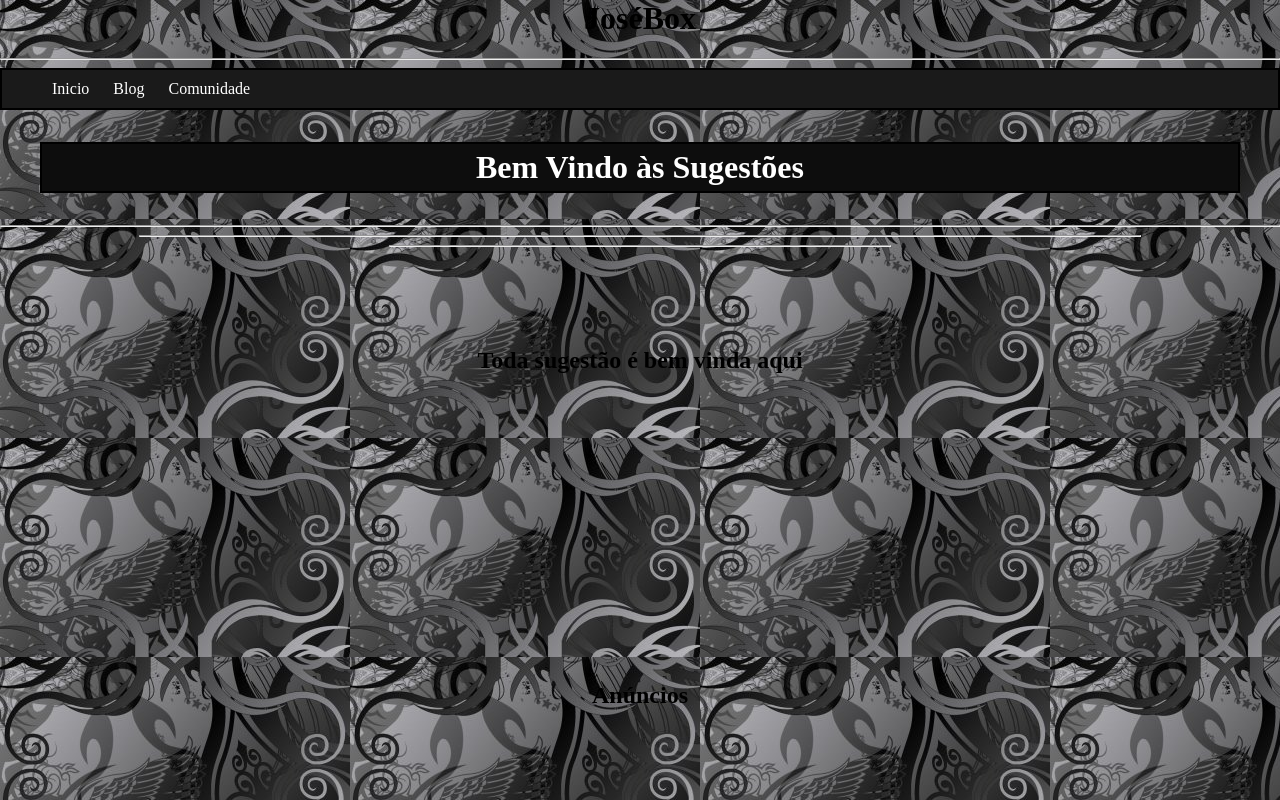
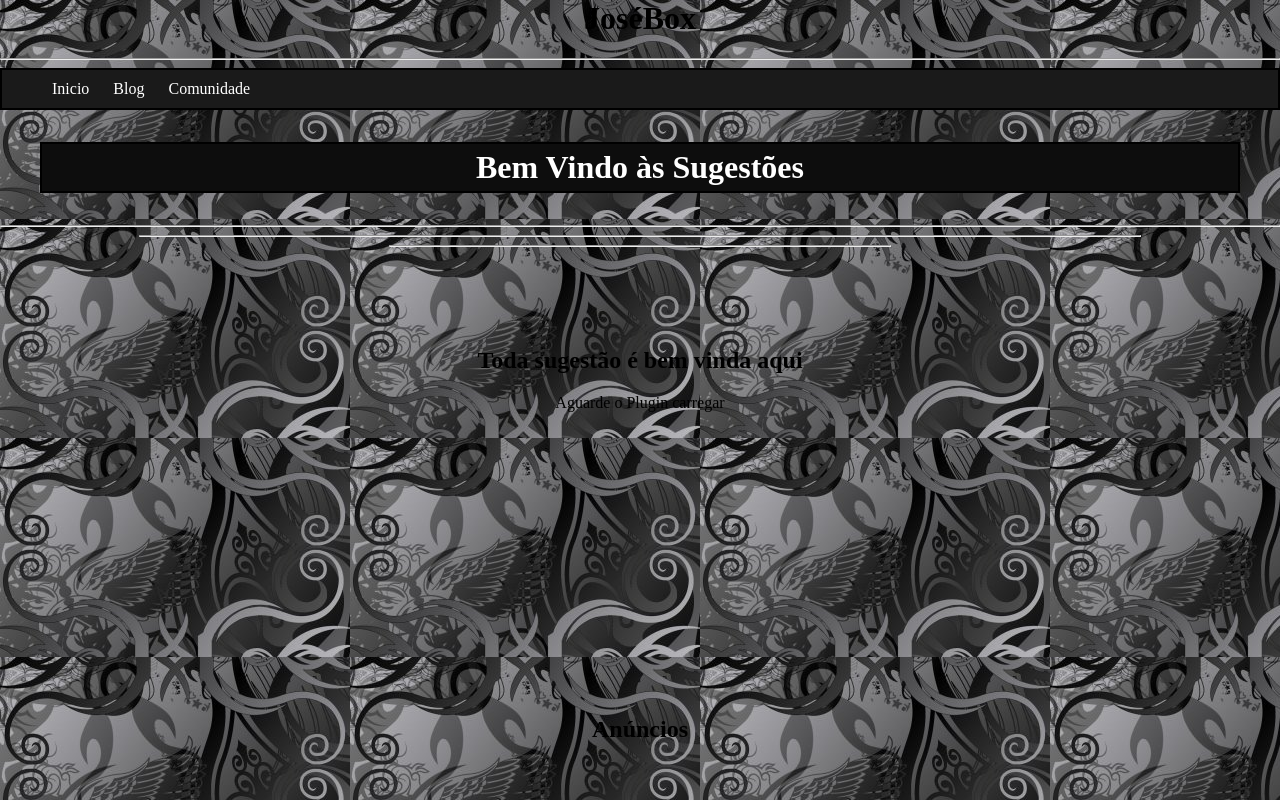
Before and after one commit to jusephis/SandBox, a plain HTML site: page sugestoes.html in a window 1280 px wide. Shown: the top 800 px of the page. Drawn offline with Linux system fonts and the light colour scheme.

Commit message:
atualizei sugestoes.html

```diff
--- a/sugestoes.html
+++ b/sugestoes.html
@@ -68,6 +68,7 @@
    <br/><br/>
 
   <h2 align="center">Toda sugestão é bem vinda aqui</h2>
+	    <p align="center">Aguarde o Plugin carregar</p>
 
 
 	  <br/><br/>
```
